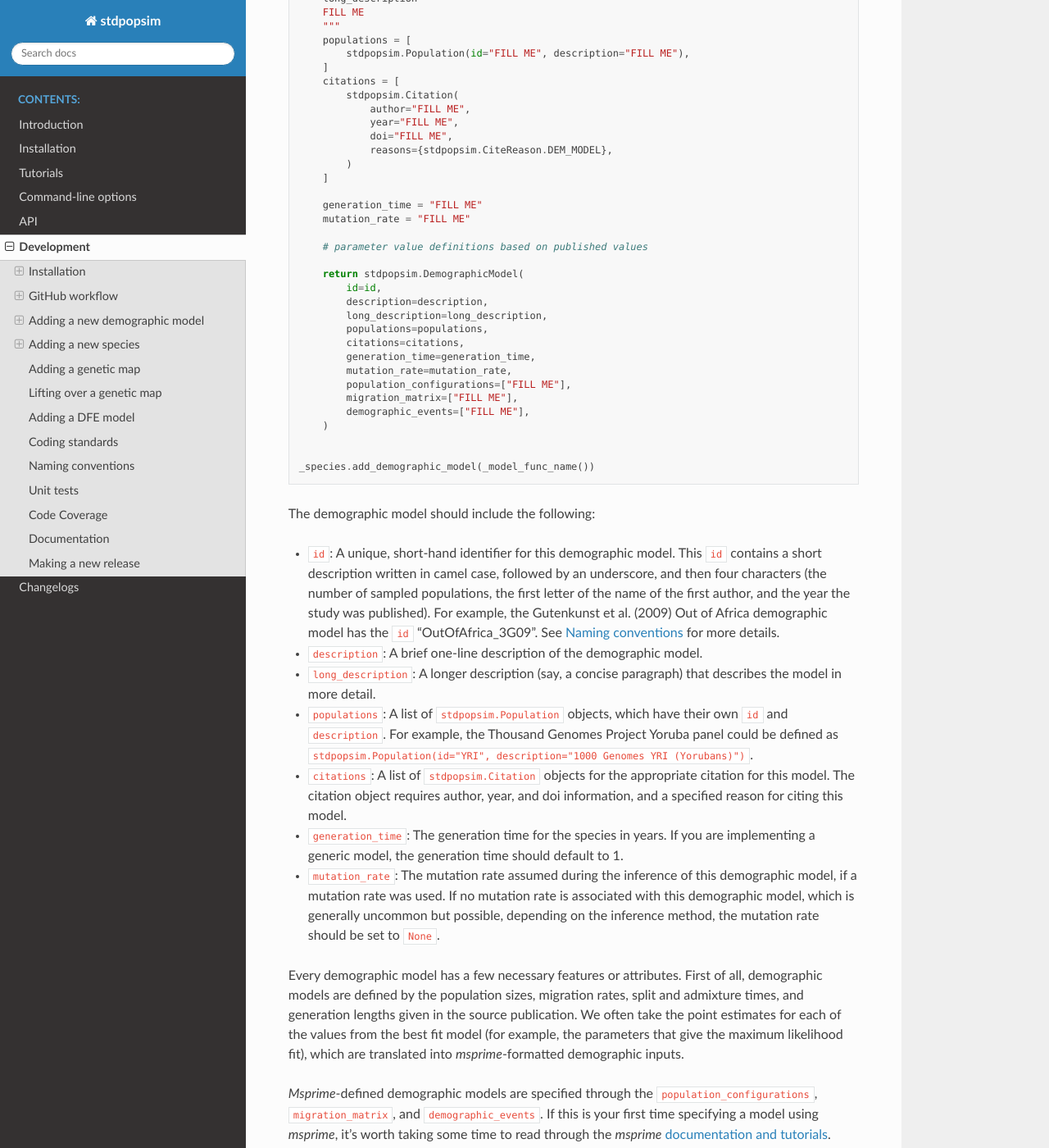
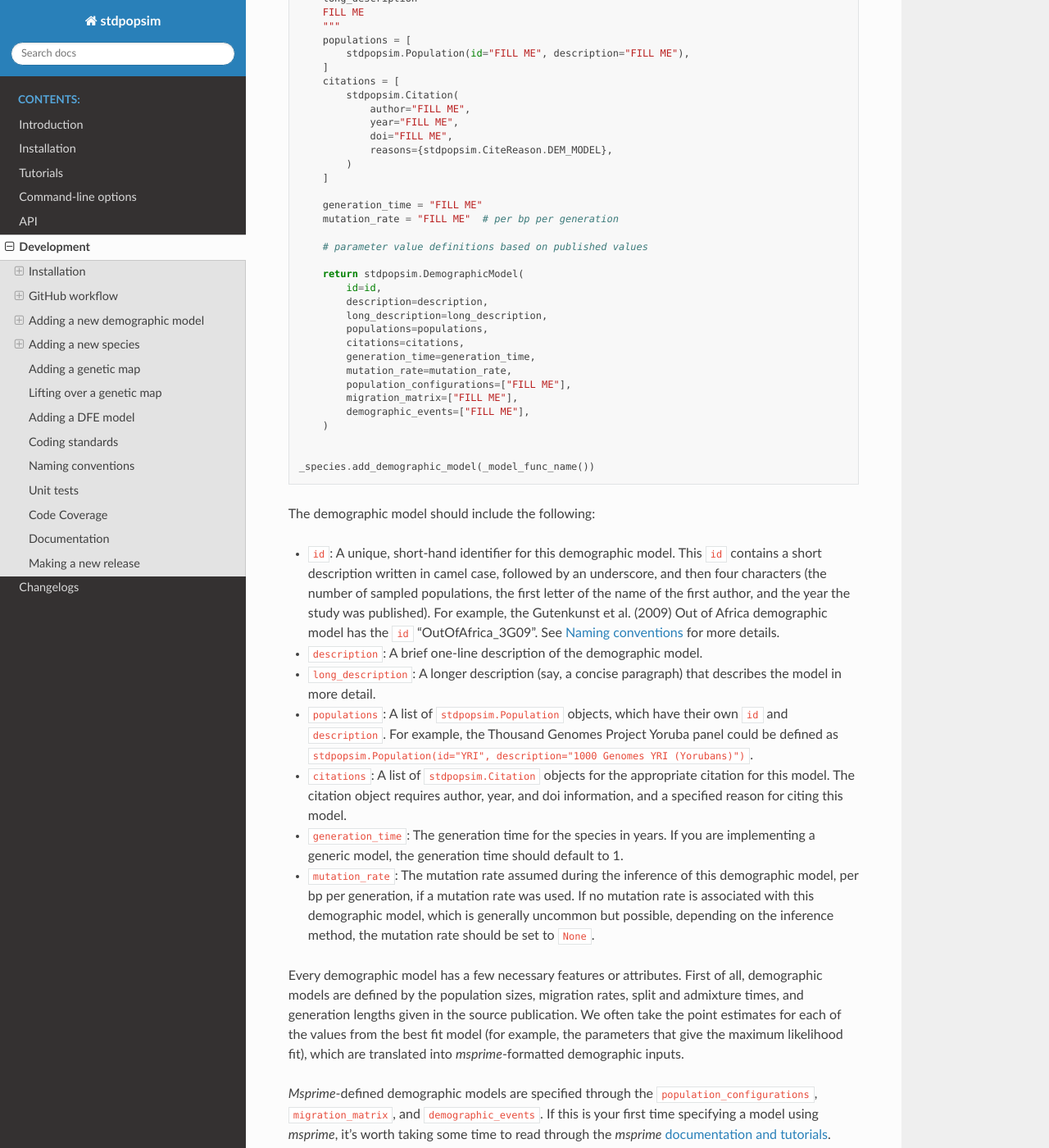
Before and after one commit to popsim-consortium/stdpopsim, a Sphinx documentation site: the page built from docs/development.rst, in a window 1280 px wide and 1400 px high, scrolled down 10676 px. Shown: the whole window at 82% size. Built offline with Sphinx 7.4.7 and the Read the Docs theme 2.0.0, drawn with Linux system fonts in a browser that asks for light colours; pages that are not in the unit, such as notebooks, are missing from menus; some of the changed text lies outside the part shown.

Commit message:
document rate units (closes #1197)

```diff
--- a/docs/_ext/speciescatalog.py
+++ b/docs/_ext/speciescatalog.py
@@ -342,7 +342,6 @@ class SpeciesCatalogDirective(SphinxDirective):
             entry += nodes.paragraph(text="{:g}".format(chrom.mutation_rate))
             row += entry
 
-            # TODO add mutation/recombination rate.
             rows.append(row)
         tbody = nodes.tbody()
         tbody.extend(rows)
@@ -573,6 +572,10 @@ class SpeciesCatalogDirective(SphinxDirective):
         genome_section = nodes.section(ids=[f"sec_catalog_{species.id}_genome"])
         genome_section += nodes.title(text="Genome")
         genome_section += self.chromosomes_table(species)
+        genome_section += nodes.paragraph(
+            text="Mutation and recombination rates "
+            "are in units of per bp and per generation."
+        )
         section += genome_section
         section += nodes.transition()
         # genetic maps:
--- a/docs/development.rst
+++ b/docs/development.rst
@@ -592,7 +592,7 @@ The demographic model function should follow this format:
         ]
 
         generation_time = "FILL ME"
-        mutation_rate = "FILL ME"
+        mutation_rate = "FILL ME"  # per bp per generation
 
         # parameter value definitions based on published values
 
@@ -634,9 +634,10 @@ The demographic model should include the following:
 * ``generation_time``: The generation time for the species in years. If you are
   implementing a generic model, the generation time should default to 1.
 * ``mutation_rate``: The mutation rate assumed during the inference of this demographic
-  model, if a mutation rate was used. If no mutation rate is associated with this
-  demographic model, which is generally uncommon but possible, depending on the
-  inference method, the mutation rate should be set to ``None``.
+  model, per bp per generation, if a mutation rate was used. If no mutation
+  rate is associated with this demographic model, which is generally uncommon
+  but possible, depending on the inference method, the mutation rate should be
+  set to ``None``.
 
 Every demographic model has a few necessary features or attributes. First of all,
 demographic models are defined by the population sizes, migration rates, split and
@@ -796,6 +797,7 @@ When developers A and B disagree on the model implementation, the process is to:
 Adding a new species
 ********************
 To add a new species to `stdpopsim` several things are required:
+
 1. The genome definition
 2. Default species parameters
 3. A genetic map with local recombination rates (optional)
@@ -809,9 +811,10 @@ Default species parameters
 --------------------------
 
 Four default parameters are required to create a new species:
+
 1. Generation time estimate
-2. Mutation rate
-3. Recombination rate
+2. Mutation rate (per generation)
+3. Recombination rate (per generation)
 4. Characteristic population size
 
 These parameters should be based on what values might be drawn from a typical population
```
